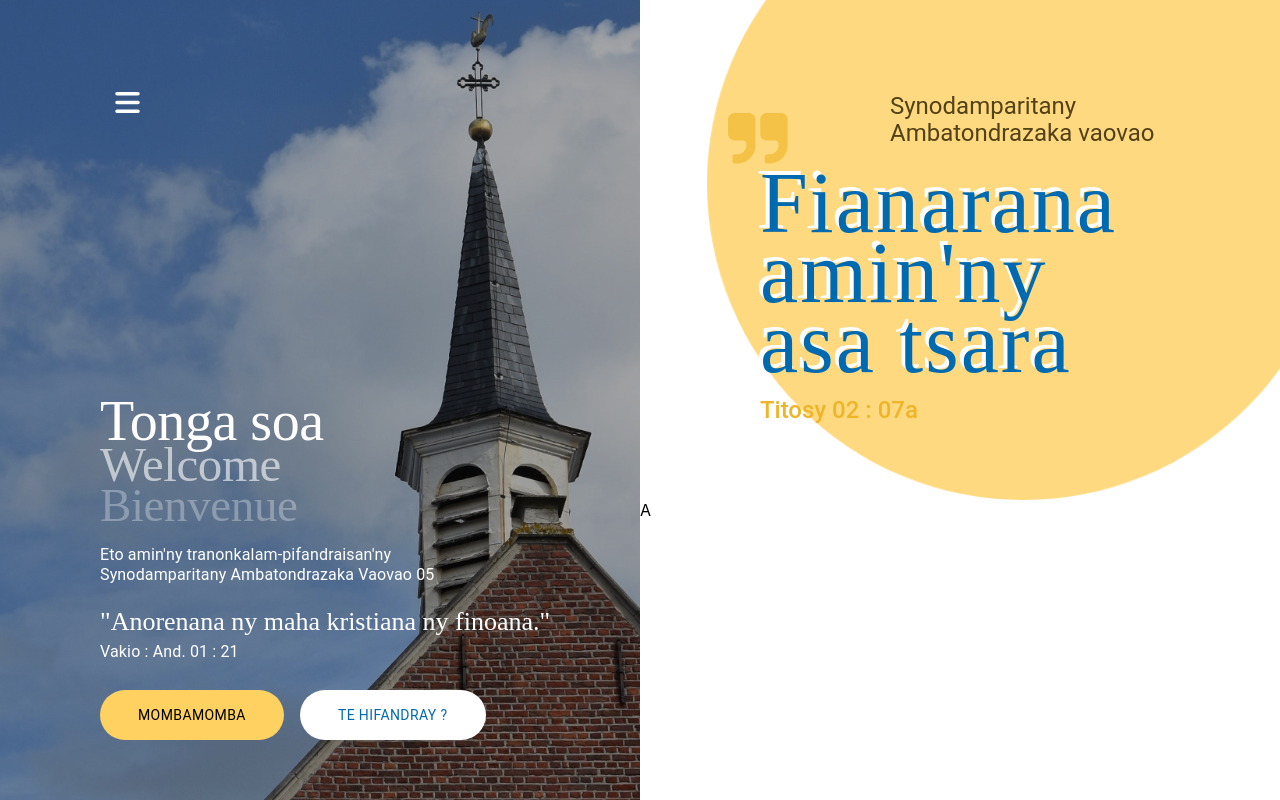
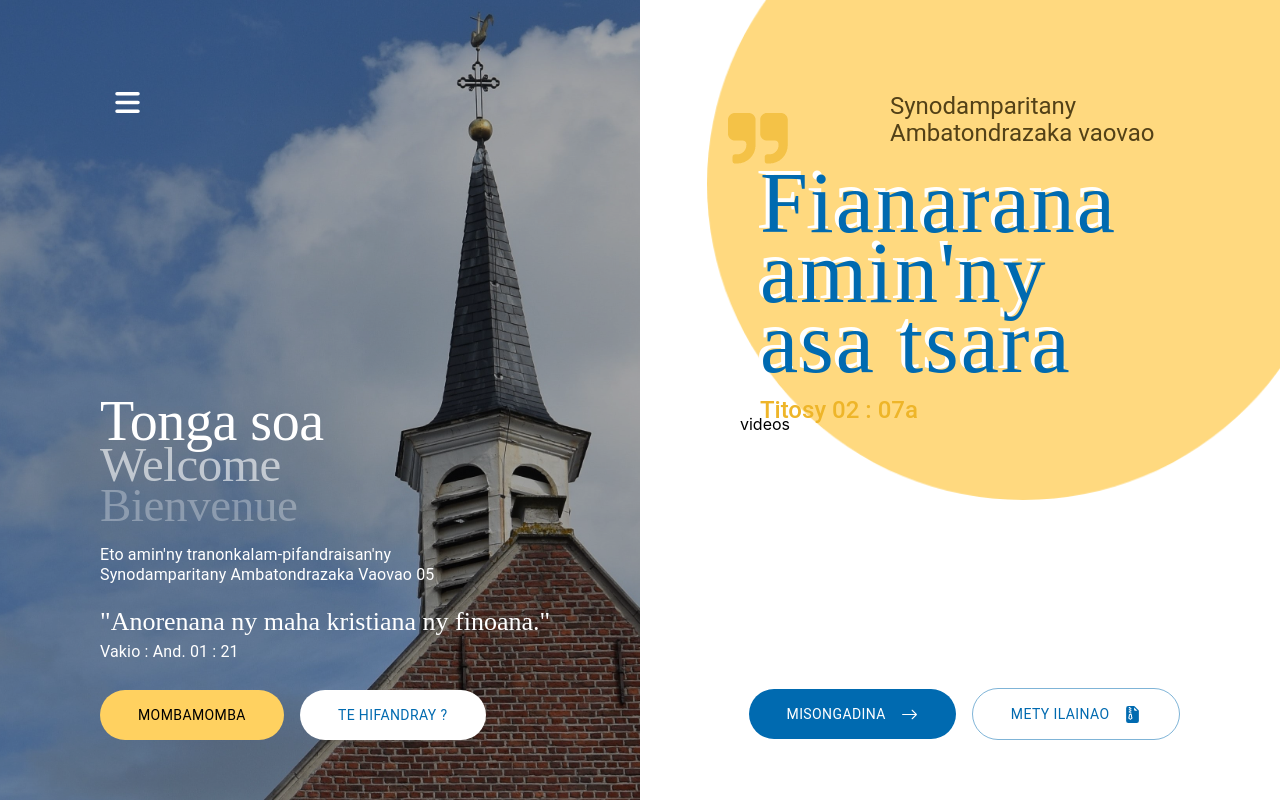
Before and after one commit to Dimby/spav05, a React (Create React App) app in the folder client/: page / in a window 1280 px wide. Built offline with nearby package versions, Linux system fonts and the light colour scheme.

Commit message:
Position button cta right

```diff
--- a/client/src/Components/Button.tsx
+++ b/client/src/Components/Button.tsx
@@ -7,6 +7,8 @@ import { Link, useResolvedPath, useMatch } from 'react-router-dom';
 interface ButtonProps {
     title: string;
     link: string;
+    icon?: React.ReactNode;
+    variant?: 'contained' | 'outlined';
     color?: 'primary' | 'secondary' | 'default' | 'menuButton'
     onClick?: () => void
 }
@@ -21,22 +23,24 @@ const styles = {
         },
         'div': {
             display: 'inline-block'
-        }
+        },
     }
 }
 
-const Button: FC<ButtonProps> = ({ title, link, color = 'primary', onClick }) => {
+const Button: FC<ButtonProps> = ({ title, link, icon, variant = 'contained', color = 'primary', onClick }) => {
     const resolvedPath = useResolvedPath(link);
     const isActive = useMatch({ path: resolvedPath.pathname, end: true })
+
     return (
         <Link className='link-button' to={link}>
-            <ButtonMUI sx={{ ...styles.container, backgroundColor: isActive && 'rgb(255 255 255 / 48%)' }} color={color} variant='contained' onClick={onClick}>
+            <ButtonMUI sx={{ ...styles.container, backgroundColor: isActive && 'rgb(255 255 255 / 48%)' }} color={color} variant={variant} onClick={onClick}>
                 {title}
                 {isActive && (
                     <motion.div initial={{ x: -10, opacity: 0 }} animate={{ x: 0, opacity: 1 }} >
                         <BsArrowRight />
                     </motion.div>
                 )}
+                <div>{icon}</div>
             </ButtonMUI>
         </Link>
     )
--- a/client/src/Pages/Home.tsx
+++ b/client/src/Pages/Home.tsx
@@ -7,6 +7,7 @@ import Welcome from '../Components/Welcome'
 import BgCircle from '../Assets/bgCircle.png'
 import Title from '../Components/Title'
 import QuoteMark from '../Assets/quote-right.png'
+import { BsArrowRight, BsFillFileEarmarkZipFill } from 'react-icons/bs'
 
 interface HomeProps {
     onClickHome: () => void
@@ -34,7 +35,7 @@ const styles = {
         alignItems: 'end',
         padding: '60px 75px 60px 100px',
     },
-    rightContent: {
+    rightContentTop: {
         position: 'absolute',
         top: 0,
         width: '-webkit-fill-available',
@@ -68,6 +69,18 @@ const styles = {
                 fontWeight: '500',
                 color: '#EEB529'
             }
+        }
+    },
+    rightContentBottom: {
+        position: 'absolute',
+        bottom: '0',
+        width: '-webkit-fill-available',
+        padding: '60px 75px 60px 100px',
+        '.slider-videos': {
+            height: '250px',
+        },
+        '.buttonCTA-right': {
+            textAlign: 'center'
         }
     },
     buttonCTA: {
@@ -112,7 +125,7 @@ const Home: FC<HomeProps> = ({ onClickHome }) => {
                 >
                     <Box sx={styles.bgCircle}></Box>
                 </motion.div>
-                <Box sx={styles.rightContent}>
+                <Box sx={styles.rightContentTop}>
                     <Box className='box-heading'>
                         <Title type='h5'>Synodamparitany Ambatondrazaka vaovao</Title>
                         <img className='quote-mark' src={QuoteMark} alt="" />
@@ -122,8 +135,14 @@ const Home: FC<HomeProps> = ({ onClickHome }) => {
                         <Title type='h5'>Titosy 02 : 07a</Title>
                     </Box>
                 </Box>
-                <Box>
-                    A
+                <Box sx={styles.rightContentBottom}>
+                    <Box className="slider-videos">
+                        videos
+                    </Box>
+                    <Box sx={styles.buttonCTA} className='buttonCTA-right'>
+                        <Button link='/aboutUs' color='primary' title='Misongadina' onClick={() => { }} icon={<BsArrowRight />} />
+                        <Button link='/contactUs' color='primary' title='Mety ilainao' onClick={() => { }} variant='outlined' icon={<BsFillFileEarmarkZipFill />} />
+                    </Box>
                 </Box>
             </Box>
         </Box>
--- a/client/src/index.tsx
+++ b/client/src/index.tsx
@@ -24,21 +24,22 @@ declare module '@mui/material' {
     }
 }
 
+const colors = { primary: '#006AB0', secondary: '#FFD160', default: '#FFFFFF' }
 const theme = createTheme({
     palette: {
         primary: {
-            main: '#006AB0',
+            main: colors.primary,
         },
         secondary: {
-            main: '#FFD160',
+            main: colors.secondary,
             contrastText: '#FFFFFF'
         },
         default: {
-            main: '#FFFFFF',
+            main: colors.default,
             contrastText: '#000000'
         },
         menuButton: {
-            main: '#FFFFFF'
+            main: colors.default
         }
     },
     components: {
@@ -51,9 +52,6 @@ const theme = createTheme({
                     padding: '13px 38px',
                     borderRadius: '50px',
                     fontWeight: 400,
-                    '.MuiButton-containedSecondary': {
-                        color: 'red'
-                    },
                     ...(ownerState.color === 'menuButton' && {
                         color: '#FFFFFF',
                         backgroundColor: '#ffffff1a',
@@ -63,25 +61,41 @@ const theme = createTheme({
                         }
                     }),
                     ...(ownerState.color === 'default' && {
-                        color: '#006AB0',
+                        color: colors.primary,
                         ':hover': {
                             boxShadow: 'none',
                             backgroundColor: '#ffffffd9'
                         }
                     }),
-                    ...(ownerState.color === 'secondary' && {
+                    ...(ownerState.color === 'secondary' &&
+                    {
+                        ...(ownerState.variant === 'contained' ? {
                             color: '#000000',
                             ':hover': {
                                 boxShadow: 'none',
                                 backgroundColor: '#ffd160d9'
                             }
-                    }),
+                        } : {
+                            ':hover': {
+                                boxShadow: 'none',
+                                backgroundColor: '#ebf6ff'
+                            }
+                        })
+                    }
+                    ),
                     ...(ownerState.color === 'primary' && {
-                        color: '#FFFFFF',
+                        ...(ownerState.variant === 'contained' ? {
                             ':hover': {
                                 boxShadow: 'none',
                                 backgroundColor: '#006AB0d9'
                             }
+                        } : {
+                            color: colors.primary,
+                            ':hover': {
+                                boxShadow: 'none',
+                                backgroundColor: '#ebf6ff'
+                            }
+                        })
                     }),
                 }),
             },
```
Lines whose indentation alone changed are shown as unchanged.
